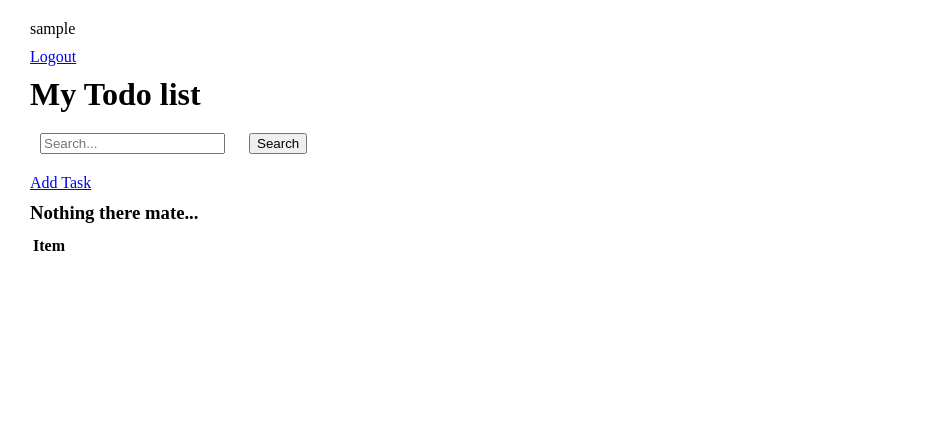
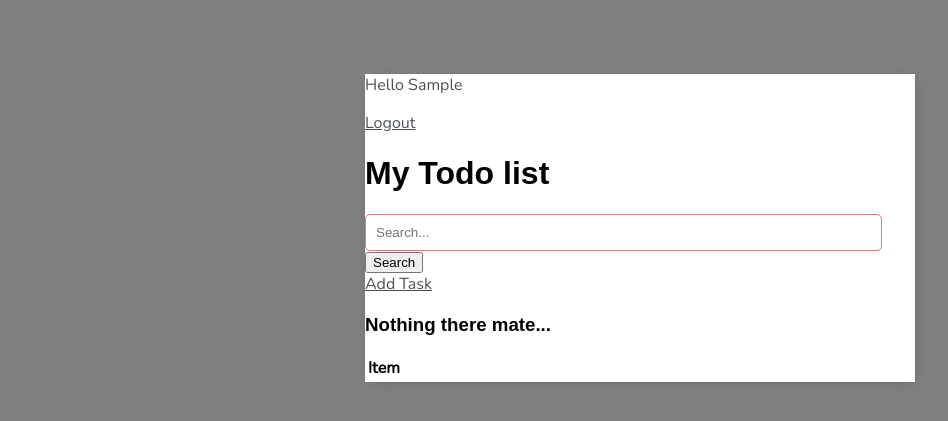
Before and after one commit to SadraTghvi/advanced_todo_list, a Django app: page / in a window 1280 px wide. Shown: the top 421 px of the page, without its empty margins (0-948 px from the left). Run offline with Django 3.2, Linux system fonts and the light colour scheme; the visitor is signed in with stand-in values (Sample User, id 1); data that the repository does not hold is empty.

Commit message:
wow, this is a huge commit for this amount of files but to sum up i just give them some ui

```diff
--- /dev/null
+++ b/templates/todo_list/main.html
@@ -0,0 +1,186 @@
+<!DOCTYPE html>
+<html>
+
+<head>
+    <meta charset="utf-8">
+    <meta http-equiv="X-UA-Compatible" content="IE=edge">
+    <title>To Do Items</title>
+    <meta name="description" content="">
+    <meta name="viewport" content="width=device-width, initial-scale=1">
+
+    <link rel="preconnect" href="https://fonts.gstatic.com">
+    <link href="https://fonts.googleapis.com/css2?family=Nunito:wght@200&display=swap" rel="stylesheet">
+
+    <style>
+        body {
+            background-color: grey;
+            font-family: 'Nunito', sans-serif;
+            padding-top: 50px;
+        }
+
+        h1,
+        h2,
+        h3,
+        h4,
+        h5,
+        h6{
+            font-family: 'Raleway', sans-serif;
+        }
+
+        a,
+        p {
+            color: #4b5156
+        }
+
+        .container {
+            max-width: 550px;
+            margin: auto;
+            background-color: #fff;
+            -webkit-box-shadow: 2px 2px 13px -4px rgba(0, 0, 0, 0.21);
+            box-shadow: 2px 2px 13px -4px rgba(0, 0, 0, 0.21);
+        }
+
+        .header-bar {
+            display: flex;
+            justify-content: space-between;
+            color: #fff;
+            padding: 10px;
+            border-radius: 5px 5px 0 0;
+            background: linear-gradient(90deg, #EEA390 0%, #EB796F 43%, #EB796F 100%);
+        }
+
+        .header-bar a {
+            color: rgb(247, 247, 247);
+            text-decoration: none;
+        }
+
+        .task-wrapper {
+            display: flex;
+            align-items: center;
+            justify-content: space-between;
+            background-color: #fff;
+            border-top: 1px solid #dfe4ea;
+            overflow: hidden;
+        }
+
+        .task-title {
+            display: flex;
+            padding: 20px;
+        }
+
+        .task-title a {
+            text-decoration: none;
+            color: #4b5156;
+            margin-left: 10px;
+        }
+
+        .task-complete-icon {
+            height: 20px;
+            width: 20px;
+            background-color: rgb(105, 192, 105);
+            border-radius: 50%;
+        }
+
+        .task-incomplete-icon {
+            height: 20px;
+            width: 20px;
+            background-color: rgb(218, 218, 218);
+            border-radius: 50%;
+        }
+
+        .delete-link {
+            text-decoration: none;
+            font-weight: 900;
+            color: #cf4949;
+            font-size: 22px;
+            line-height: 0;
+            padding: 20px 0px;
+        }
+
+        /*Handle Classes*/
+
+        .handle {
+            display: inline-block;
+            padding: 20px 16px;
+            cursor: grab;
+            user-select: none;
+        }
+
+        .handle:after,
+        .handle:before {
+            display: block;
+            content: "";
+        }
+
+        .handle:active,
+        .handle:active:before,
+        .handle:active:after {
+            cursor: grabbing;
+        }
+
+        .dropArea {
+            background-color: #f1f2f6;
+            color: black;
+            border: #ced6e0 1px solid;
+        }
+
+        .selectedTask {
+            opacity: 0.6;
+        }
+
+
+        #add-link {
+            color: #EB796F;
+            text-decoration: none;
+            font-size: 42px;
+            text-shadow: 1px 1px #81413b;
+        }
+
+        #search-add-wrapper {
+            display: flex;
+            justify-content: space-between;
+            align-items: center;
+            padding: 20px;
+        }
+
+        input[type=text],
+        input[type=password],
+        textarea {
+            border: 1px solid #EB796F;
+            border-radius: 5px;
+            padding: 10px;
+            width: 90%;
+        }
+
+        label {
+            padding-top: 10px !important;
+            display: block;
+        }
+
+        .button {
+            border: 1px solid #EB796F;
+            background-color: #FAFAFA;
+            color: #EB796F;
+            padding: 10px;
+            font-size: 14px;
+            border-radius: 5px;
+            cursor: pointer;
+            text-decoration: none;
+        }
+
+        .card-body {
+            padding: 20px;
+        }
+    </style>
+</head>
+
+<body>
+
+    <div class="container">
+        {% block content %} {% endblock content %}
+    </div>
+
+</body>
+
+
+</html>
--- a/templates/todo_list/task_list.html
+++ b/templates/todo_list/task_list.html
@@ -1,12 +1,7 @@
-<!DOCTYPE html>
-<html lang="en">
-<head>
-    <meta charset="UTF-8">
-    <title>Main Page</title>
-</head>
-<body>
+{% extends 'todo_list/main.html' %}
+{% block content %}
     {% if request.user.is_authenticated %}
-    <p> {{request.user}} </p>
+    <p>Hello {{request.user | title}} </p>
     <a href="{% url 'logout' %}">Logout</a>
     {% else %}
     <a href="{% url 'login' %}">Login</a>
@@ -29,7 +24,6 @@
         {% for task in tasks %}
         <tr>
             <td>{{task.title}}</td>
-            <td><a href="{% url 'task' task.id %}">View</a></td>
             <td><a href="{% url 'task-update' task.id %}">Edit</a></td>
             <td><a href="{% url 'task-delete' task.id%}">Delete</a></td>
         </tr>
@@ -37,10 +31,4 @@
         <h3>Nothing there mate...</h3>
         {% endfor %}
     </table>
-    <style>
-        *{
-            margin: 10px;
-        }
-    </style>
-</body>
-</html>
+{% endblock content %}
```
Also changed, not shown: templates/todo_list/login.html (+3 -9 lines), templates/todo_list/register.html (+3 -10 lines), templates/todo_list/task_delete.html (+4 -9 lines), templates/todo_list/task_form.html (+3 -9 lines).
